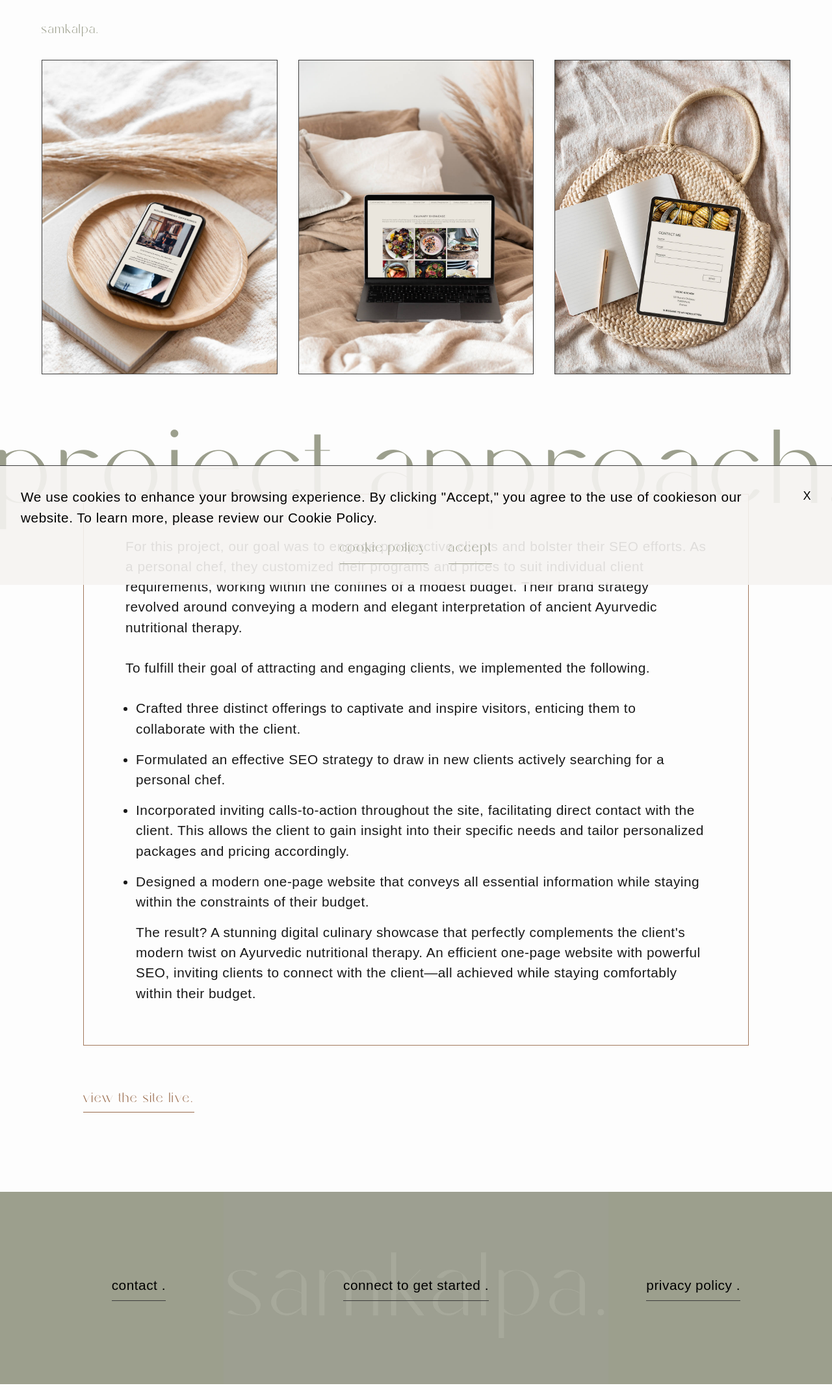
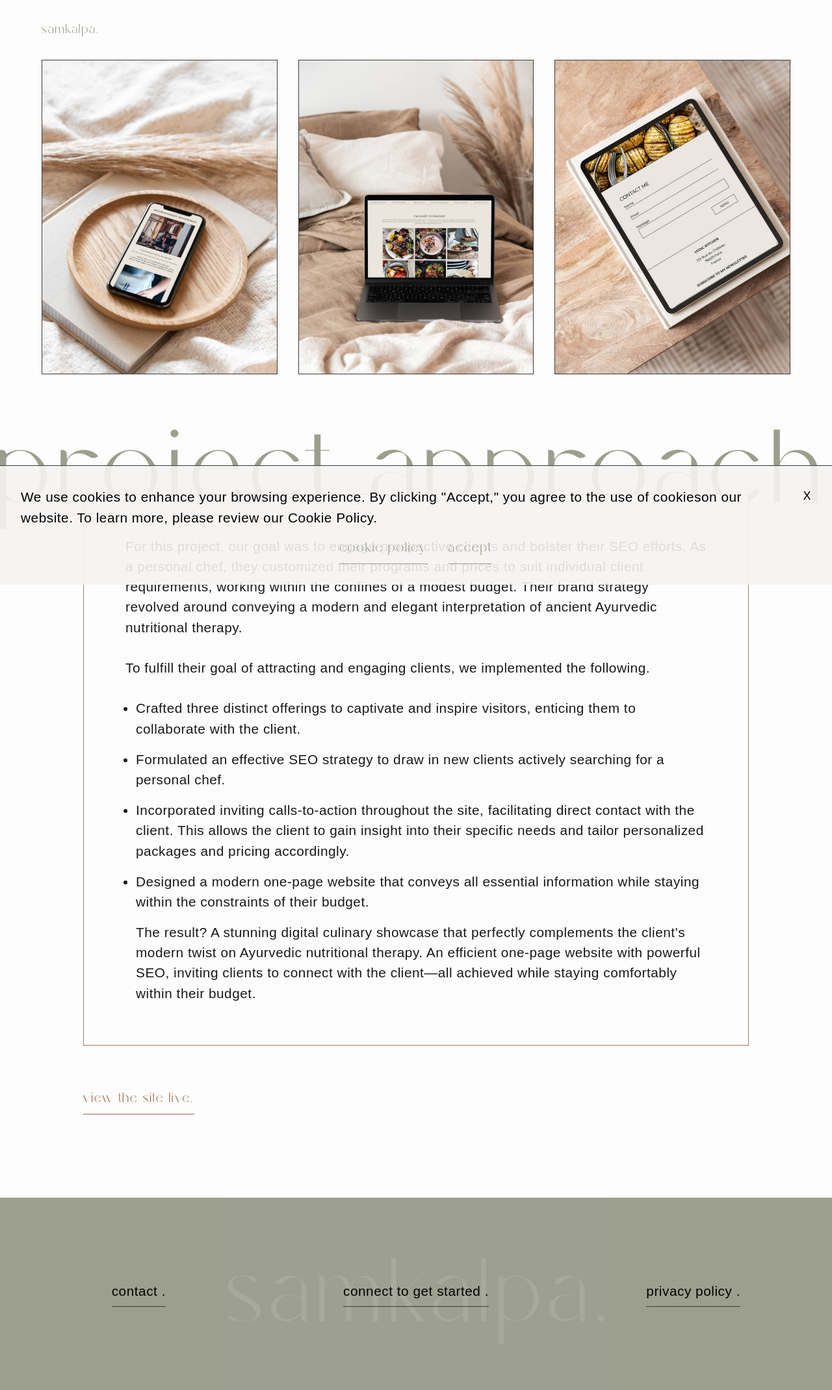
Before and after one commit to brittwoodard/embodied-creative, a Jekyll site: the page built from _projects/3-vedic-kitchen.md, in a window 1280 px wide. Shown: the whole page at 65% size. Built offline with Jekyll 4.4.1, drawn with Linux system fonts in a browser that asks for light colours; nearby versions of some CDN libraries; some web fonts are replaced.

Commit message:
project mb/my

```diff
--- a/_layouts/project-alt.html
+++ b/_layouts/project-alt.html
@@ -24,7 +24,7 @@
     <div class="grid grid-cols-12 px-5p">
         <div></div>
         <div class="col-span-11">
-            <a href="{{page.domain}}" target="_blank" class="link text-feature">View the site live.</a>
+            <a href="{{page.domain}}" target="_blank" class="link text-feature mb-4 md:mb-0 inline-block">View the site live.</a>
         </div>
     </div>
 </section>
--- a/_layouts/project.html
+++ b/_layouts/project.html
@@ -17,5 +17,5 @@
     <div class="border border-feature p-5p my-5p mx-10p z-10 bg-light relative opacity-90">
         <p>{{page.description_html}}</p>
     </div>
-    <a href="{{page.domain}}" target="_blank" class="link mx-10p text-feature">View the site live.</a>
+    <a href="{{page.domain}}" target="_blank" class="link mx-10p my-4 md:my-0 text-feature inline-block">View the site live.</a>
 </section>
--- a/_projects/3-vedic-kitchen.md
+++ b/_projects/3-vedic-kitchen.md
@@ -10,7 +10,7 @@
     alt-text: Mobile View of Vedic Kitchen's Site
   - image: /images/portfolio-projects/vedic-kitchen/vedic-kitchen-laptop.jpg
     alt-text: Laptop View of Vedic Kitchen's Site
-  - image: /images/portfolio-projects/vedic-kitchen/vedic-kitchen-tablet.jpg
+  - image: /images/portfolio-projects/vedic-kitchen/vedic-kitchen-tablet-alt.jpg
     alt-text: Stylish Desk Space
 domain: https://vedickitchen.samkalpacreative.com
 seo:
--- a/assets/css/output-style.css
+++ b/assets/css/output-style.css
@@ -822,6 +822,12 @@
 .block {
   display: block;
 }
+.inline-block {
+  display: inline-block;
+}
+.inline {
+  display: inline;
+}
 .flex {
   display: flex;
 }
@@ -1238,6 +1244,9 @@
   .md\:mt-0 {
     margin-top: 0px;
   }
+  .md\:mb-0 {
+    margin-bottom: 0px;
+  }
   .md\:block {
     display: block;
   }
```
Also changed, not shown: _projects/1-whole-body-wellness.md (+1 -1 lines), _projects/2-samadhi-shala.md (+1 -1 lines).
